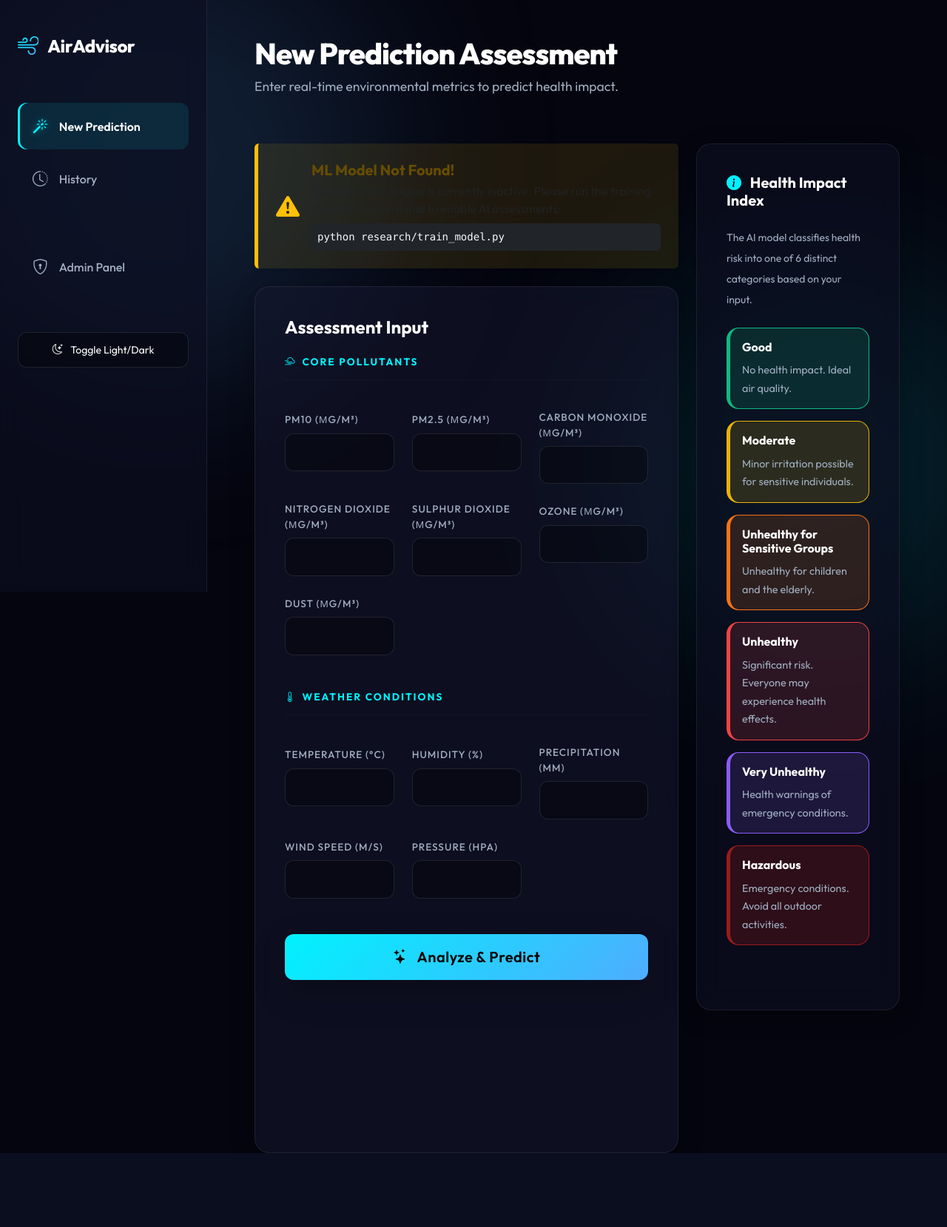
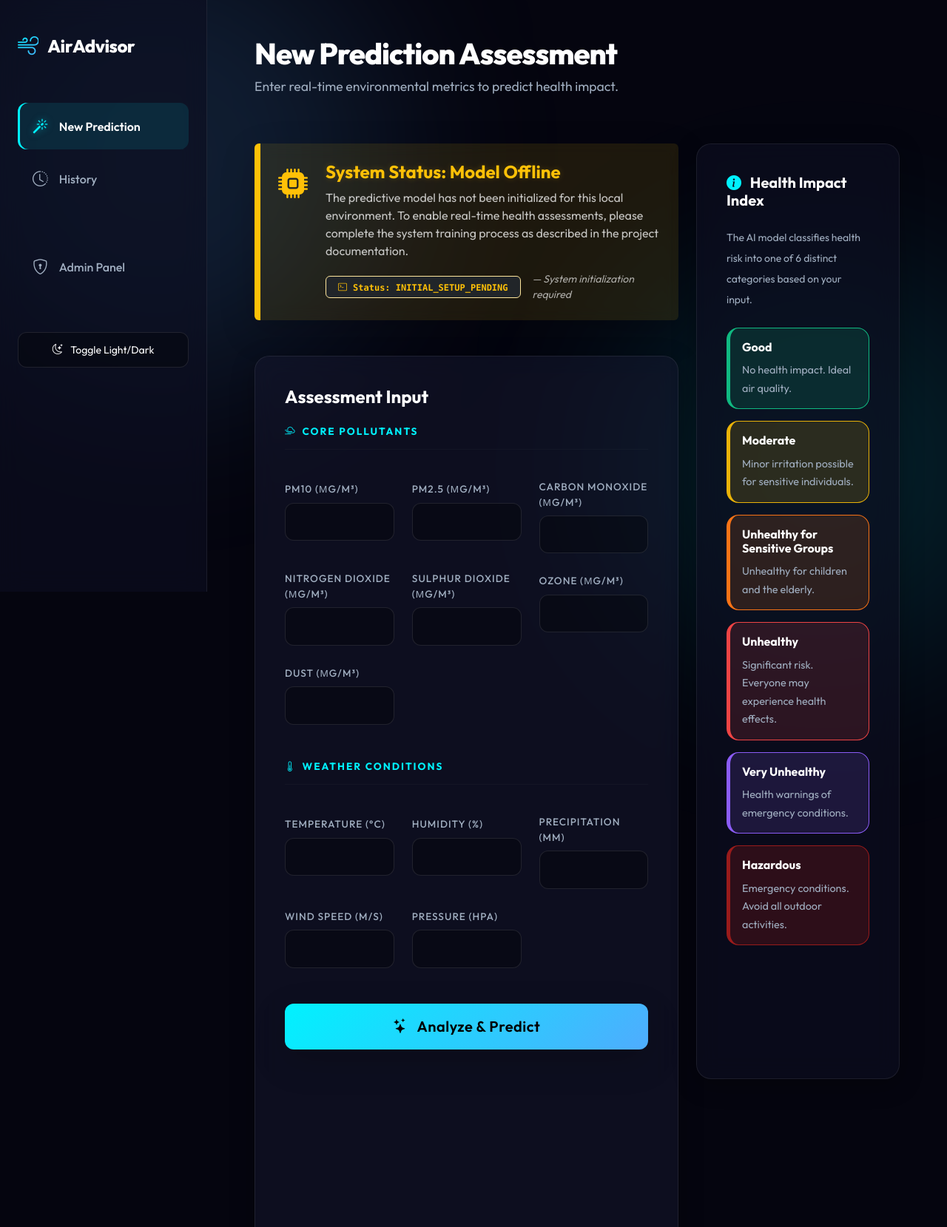
Before and after one commit to 2003Talha/AirQuality-Health-Advisor, a Django app: page / in a window 1280 px wide. Shown: the top 1659 px of the page at 74% size. Before the commit the page ends 1559 px from the top, so only its background shows below. Run offline with Django 5.2, Linux system fonts and the light colour scheme.

Commit message:
feat: implement form validation and enhanced UX for missing ML model

```diff
--- a/advisor/templates/advisor/dashboard.html
+++ b/advisor/templates/advisor/dashboard.html
@@ -1,4 +1,52 @@
 {% extends 'advisor/base.html' %}
+
+{% block extra_css %}
+<style>
+    @keyframes pulse-warning {
+        0% { box-shadow: 0 0 0 0 rgba(255, 193, 7, 0.4); }
+        70% { box-shadow: 0 0 0 15px rgba(255, 193, 7, 0); }
+        100% { box-shadow: 0 0 0 0 rgba(255, 193, 7, 0); }
+    }
+    @keyframes shake {
+        0%, 100% { transform: translateX(0); }
+        25% { transform: translateX(-8px); }
+        75% { transform: translateX(8px); }
+    }
+    .shake-warning {
+        animation: shake 0.2s ease-in-out 0s 2 !important;
+        border: 2px solid #ffc107 !important;
+    }
+    .model-inactive-alert {
+        animation: pulse-warning 2s infinite;
+        border-left: 8px solid #ffc107 !important;
+        background: rgba(255, 193, 7, 0.1) !important;
+        backdrop-filter: blur(10px);
+        transition: all 0.3s ease;
+    }
+    .model-inactive-alert h4 {
+        color: #ffc107 !important;
+        text-shadow: 0 0 10px rgba(255, 193, 7, 0.2);
+    }
+    /* Ensure high contrast for paragraph text in both modes */
+    .model-inactive-alert p {
+        color: #ffffff !important;
+        opacity: 0.9;
+    }
+    [data-theme="light"] .model-inactive-alert p {
+        color: #2d3748 !important;
+    }
+    .model-inactive-alert code {
+        border: 1px solid rgba(255, 193, 7, 0.3) !important;
+    }
+    .status-hint {
+        color: rgba(255, 255, 255, 0.85) !important;
+        font-style: italic;
+    }
+    [data-theme="light"] .status-hint {
+        color: rgba(0, 0, 0, 0.65) !important;
+    }
+</style>
+{% endblock %}
 
 {% block title %}Dashboard | Air Quality Health Advisor{% endblock %}
 
@@ -14,13 +62,20 @@
     <!-- Form Column -->
     <div class="col-lg-8 mb-4">
         {% if not model_loaded %}
-        <div class="alert alert-warning border-0 shadow-sm mb-4 p-4" style="background: rgba(255, 193, 7, 0.1); border-left: 5px solid #ffc107 !important;">
-            <div class="d-flex align-items-center">
-                <i class="bi bi-exclamation-triangle-fill fs-2 me-3 text-warning"></i>
+        <div id="model-warning-box" class="alert alert-warning border-0 shadow-lg mb-5 p-4 model-inactive-alert">
+            <div class="d-flex align-items-start">
+                <i class="bi bi-cpu-fill fs-1 me-4 text-warning"></i>
                 <div>
-                    <h5 class="alert-heading fw-bold mb-1">ML Model Not Found!</h5>
-                    <p class="mb-0 text-muted">The prediction engine is currently inactive. Please run the training script in your terminal to enable AI assessments:</p>
-                    <code class="d-block mt-2 p-2 rounded bg-dark text-light">python research/train_model.py</code>
+                    <h4 class="alert-heading fw-bold mb-2" style="color: #ffc107;">System Status: Model Offline</h4>
+                    <p class="mb-3 fs-6 opacity-75">The predictive model has not been initialized for this local environment. To enable real-time health assessments, please complete the system training process as described in the project documentation.</p>
+                    <div class="d-flex align-items-center gap-3">
+                        <span class="badge bg-dark text-warning border border-warning-subtle py-2 px-3 font-monospace">
+                            <i class="bi bi-terminal me-2"></i>Status: INITIAL_SETUP_PENDING
+                        </span>
+                        <span class="small opacity-75 status-hint">
+                            &mdash; System initialization required
+                        </span>
+                    </div>
                 </div>
             </div>
         </div>
@@ -28,7 +83,7 @@
 
         <div class="glass-card h-100">
             <h4 class="mb-4 fw-bold" style="color: var(--text-main);">Assessment Input</h4>
-            <form method="post" action="{% url 'advisor:dashboard' %}">
+            <form method="post" action="{% url 'advisor:dashboard' %}" id="prediction-form">
                 {% csrf_token %}
 
                 <div class="row g-4">
@@ -150,3 +205,37 @@
     </div>
 </div>
 {% endblock %}
+
+{% block extra_js %}
+<script>
+    document.addEventListener('DOMContentLoaded', function() {
+        const form = document.getElementById('prediction-form');
+        const modelLoaded = {{ model_loaded|yesno:"true,false" }};
+        const warningBox = document.getElementById('model-warning-box');
+
+        if (form) {
+            form.addEventListener('submit', function(e) {
+                if (!modelLoaded) {
+                    e.preventDefault();
+                    if (warningBox) {
+                        // Scroll to warning
+                        warningBox.scrollIntoView({ behavior: 'smooth', block: 'center' });
+
+                        // Add shake effect
+                        warningBox.classList.add('shake-warning');
+
+                        // Flash background
+                        const originalBg = warningBox.style.background;
+                        warningBox.style.background = 'rgba(255, 193, 7, 0.3)';
+
+                        setTimeout(() => {
+                            warningBox.classList.remove('shake-warning');
+                            warningBox.style.background = originalBg;
+                        }, 500);
+                    }
+                }
+            });
+        }
+    });
+</script>
+{% endblock %}
--- a/advisor/views.py
+++ b/advisor/views.py
@@ -11,15 +11,50 @@ MODEL_PATH = os.path.join(settings.BASE_DIR, "research", "health_model.pkl")
 SCALER_PATH = os.path.join(settings.BASE_DIR, "research", "scaler.pkl")
 META_PATH = os.path.join(settings.BASE_DIR, "research", "model_metadata.pkl")
 
-try:
-    rf_model = joblib.load(MODEL_PATH)
-    scaler = joblib.load(SCALER_PATH)
-    metadata = joblib.load(META_PATH)
-    FEATURE_COLUMNS = metadata["feature_columns"]
-except FileNotFoundError:
-    rf_model = None
-    scaler = None
-    FEATURE_COLUMNS = []
+import time
+import threading
+
+# Thread-safe global cache for model assets
+_MODEL_LOCK = threading.Lock()
+_MODEL_CACHE = {
+    'rf_model': None,
+    'scaler': None,
+    'feature_columns': [],
+    'last_check_time': 0
+}
+
+def get_model_assets():
+    """
+    Optimized lazy-loading of ML assets.
+    If the model is already loaded in RAM, it returns it instantly (Resilient Path).
+    If not, it checks the filesystem at most once every 5 seconds (Hot-Reload Path).
+    """
+    global _MODEL_CACHE
+
+    # Fast path: If it's in RAM, use it (even if disk file is missing/moved)
+    if _MODEL_CACHE['rf_model'] is not None:
+        return _MODEL_CACHE['rf_model'], _MODEL_CACHE['scaler'], _MODEL_CACHE['feature_columns']
+
+    # Slow path: check if we should try loading from disk
+    with _MODEL_LOCK:
+        now = time.time()
+        # Cooldown check: don't hammer the disk if the file is missing
+        if now - _MODEL_CACHE['last_check_time'] < 5:
+            return None, None, []
+
+        _MODEL_CACHE['last_check_time'] = now
+
+        try:
+            if os.path.exists(MODEL_PATH) and os.path.exists(SCALER_PATH):
+                _MODEL_CACHE['rf_model'] = joblib.load(MODEL_PATH)
+                _MODEL_CACHE['scaler'] = joblib.load(SCALER_PATH)
+                metadata = joblib.load(META_PATH)
+                _MODEL_CACHE['feature_columns'] = metadata["feature_columns"]
+        except Exception:
+            # If loading fails (e.g. file partially written), we'll try again after cooldown
+            pass
+
+    return _MODEL_CACHE['rf_model'], _MODEL_CACHE['scaler'], _MODEL_CACHE['feature_columns']
 
 def dashboard_view(request):
     """View to show the form for adding a new instance."""
@@ -28,8 +63,10 @@ def dashboard_view(request):
         if form.is_valid():
             record = form.save(commit=False)
 
+            rf_model, scaler, feature_columns = get_model_assets()
+
             if rf_model and scaler:
-                input_data = {feat: getattr(record, AirQualityRecord.CSV_FIELD_MAP[feat]) for feat in FEATURE_COLUMNS}
+                input_data = {feat: getattr(record, AirQualityRecord.CSV_FIELD_MAP[feat]) for feat in feature_columns}
                 df_input = pd.DataFrame([input_data])
                 scaled_input = scaler.transform(df_input)
 
@@ -44,6 +81,7 @@ def dashboard_view(request):
     else:
         form = AirQualityForm()
 
+    rf_model, _, _ = get_model_assets()
     return render(request, "advisor/dashboard.html", {
         "form": form,
         "model_loaded": rf_model is not None
```
